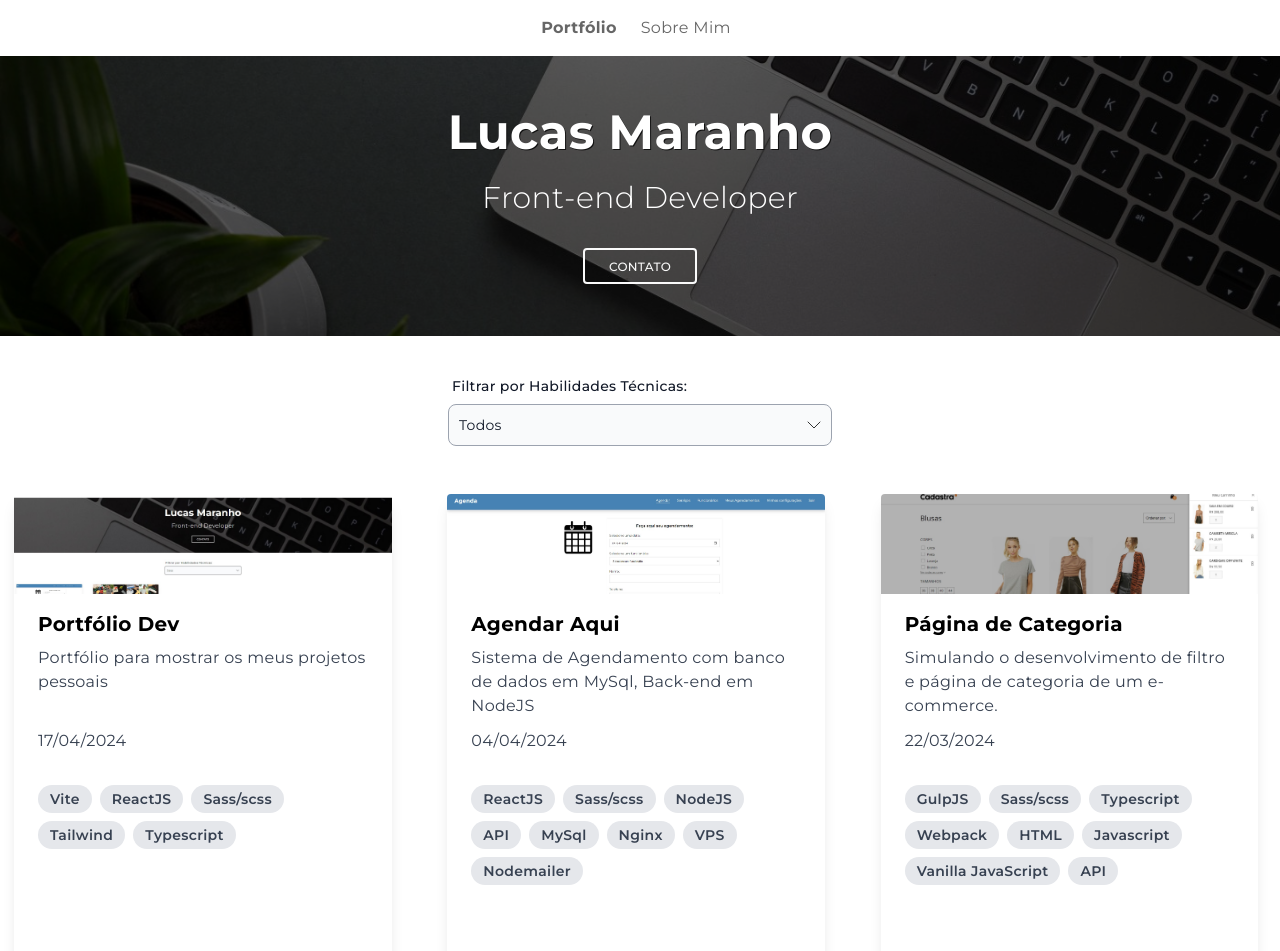
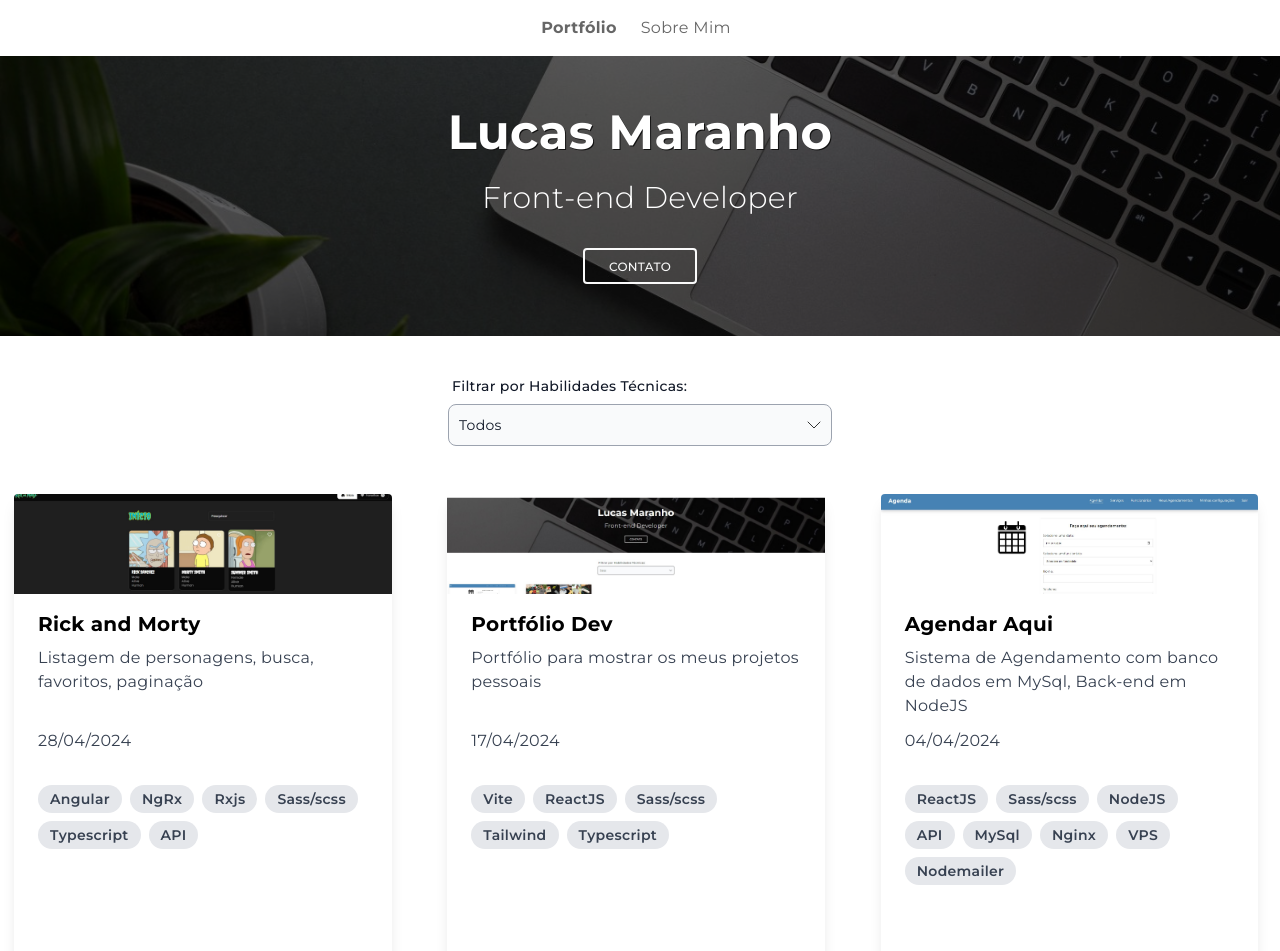
Before and after one commit to Front-LucasRibeiro/portfolio-dev, a React (Vite) app: page / in a window 1280 px wide. Shown: the top 951 px of the page. Built offline with nearby package versions, Linux system fonts and the light colour scheme.

Commit message:
adicionando novo projeto

```diff
--- a/src/pages/Portfolio.tsx
+++ b/src/pages/Portfolio.tsx
@@ -25,10 +25,21 @@ const skills: string[] = [
   'Vite',
   'Webpack',
   'Vanilla JavaScript',
-  'VueJS'
+  'VueJS',
+  'Angular'
 ];
 
 const projetos: Projeto[] = [
+  {
+    nome: "Rick and Morty",
+    descricao: "Listagem de personagens, busca, favoritos, paginação",
+    tags: ['Angular', 'NgRx','Rxjs', 'Sass/scss', 'Typescript', 'API'],
+    github: "https://github.com/Front-LucasRibeiro/rick-and-morty",
+    private: false,
+    linkProjeto: "https://rick-and-morty-blue-sigma.vercel.app",
+    data: "28/04/2024",
+    imagem: "/rick-and-morty.jpg"
+  },
   {
     nome: "Portfólio Dev",
     descricao: "Portfólio para mostrar os meus projetos pessoais",
```
Also changed, not shown: public/rick-and-morty.jpg (added).
